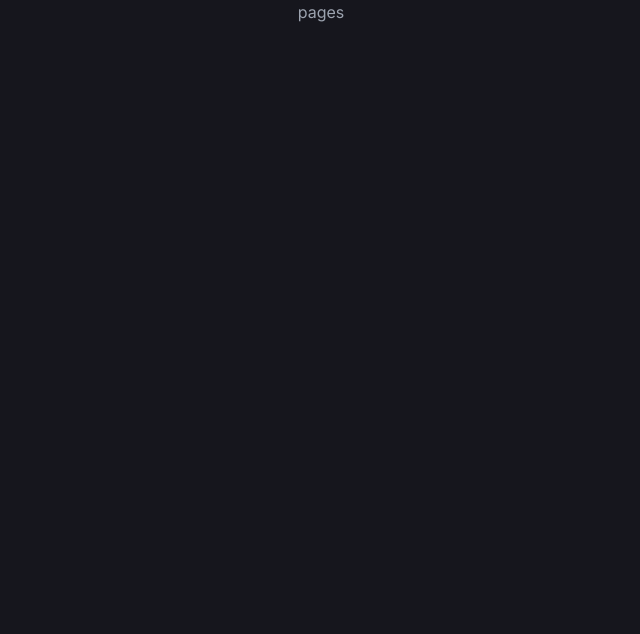
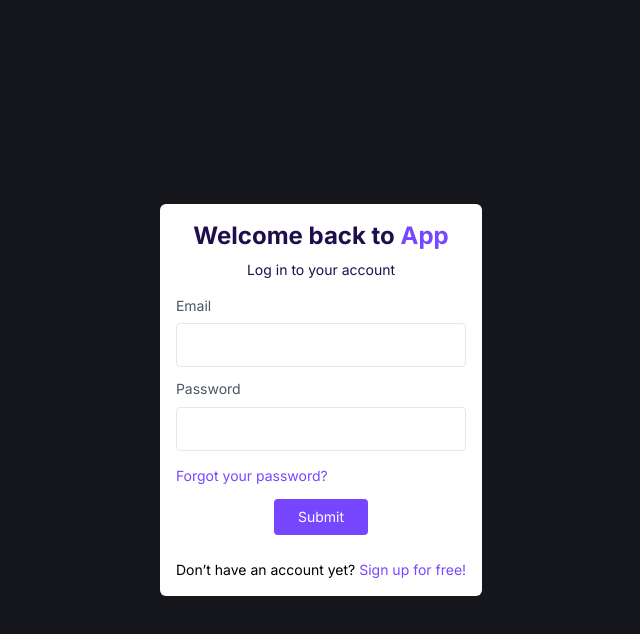
Before and after one commit to igrisdev/horario_unimayor, a Next.js app: page /register in a window 1280 px wide. Shown: the top 634 px of the page, without its empty margins (319-959 px from the left). Built offline with nearby package versions, Linux system fonts and the light colour scheme.

Commit message:
add login register

```diff
--- a/src/app/(vista)/register/page.jsx
+++ b/src/app/(vista)/register/page.jsx
@@ -1,3 +1,65 @@
 export default function Register() {
-  return <div className='grid place-content-center'>pages</div>
+  return (
+    <main className='grid place-content-center h-screen'>
+      <div class='max-w-md relative flex flex-col p-4 rounded-md text-black bg-white'>
+        <div class='text-2xl font-bold mb-2 text-[#1e0e4b] text-center'>
+          Welcome back to <span class='text-[#7747ff]'>App</span>
+        </div>
+        <div class='text-sm font-normal mb-4 text-center text-[#1e0e4b]'>
+          Log in to your account
+        </div>
+        <form class='flex flex-col gap-3'>
+          <div class='block relative'>
+            <label
+              for='email'
+              class='block text-gray-600 cursor-text text-sm leading-[140%] font-normal mb-2'
+            >
+              Email
+            </label>
+            <input
+              type='text'
+              id='email'
+              class='rounded border border-gray-200 text-sm w-full font-normal leading-[18px] text-black tracking-[0px] appearance-none block h-11 m-0 p-[11px] focus:ring-2 ring-offset-2  ring-gray-900 outline-0'
+            />
+          </div>
+          <div class='block relative'>
+            <label
+              for='password'
+              class='block text-gray-600 cursor-text text-sm leading-[140%] font-normal mb-2'
+            >
+              Password
+            </label>
+            <input
+              type='text'
+              id='password'
+              class='rounded border border-gray-200 text-sm w-full font-normal leading-[18px] text-black tracking-[0px] appearance-none block h-11 m-0 p-[11px] focus:ring-2 ring-offset-2 ring-gray-900 outline-0'
+            />
+          </div>
+          <div>
+            <a
+              class='text-sm text-[#7747ff]'
+              href='#'
+            >
+              Forgot your password?
+            </a>
+          </div>
+          <button
+            type='submit'
+            class='bg-[#7747ff] w-max m-auto px-6 py-2 rounded text-white text-sm font-normal'
+          >
+            Submit
+          </button>
+        </form>
+        <div class='text-sm text-center mt-[1.6rem]'>
+          Don’t have an account yet?{' '}
+          <a
+            class='text-sm text-[#7747ff]'
+            href='#'
+          >
+            Sign up for free!
+          </a>
+        </div>
+      </div>
+    </main>
+  )
 }
```
